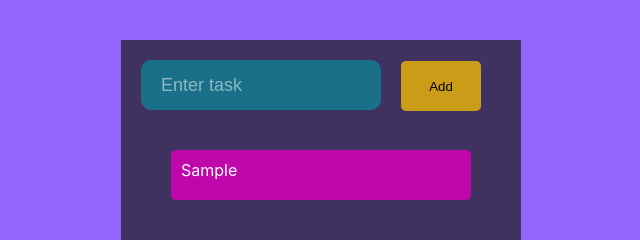
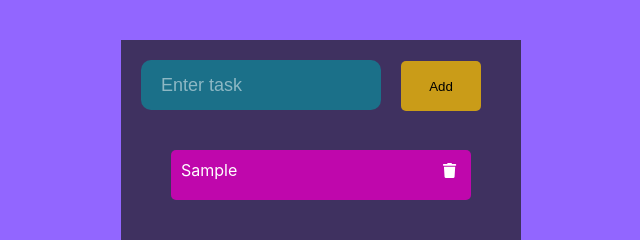
Before and after one commit to amalbros/todoapp, a React (Create React App) app: page / in a window 1280 px wide. Both pictures are taken after typing "Sample" into the empty fields and a click on the button "Add". Shown: the top 240 px of the page, without its empty margins (319-959 px from the left). Built offline with nearby package versions, Linux system fonts and the light colour scheme.

Commit message:
Delete Item functionality added

```diff
--- a/src/App.js
+++ b/src/App.js
@@ -2,6 +2,9 @@ import logo from './logo.svg';
 import './App.css';
 import React from 'react';
 import ListItems from './ListItems';
+import { library } from '@fortawesome/fontawesome-svg-core';
+import { faTrash } from '@fortawesome/free-solid-svg-icons';
+library.add(faTrash)
 class App extends React.Component {
   constructor(props){
     super(props);
@@ -14,6 +17,7 @@ class App extends React.Component {
     }
     this.handleInput = this.handleInput.bind(this);
     this.addItem = this.addItem.bind(this);
+    this.deleteItem = this.deleteItem.bind(this);
 
   }
   addItem(e){
@@ -38,6 +42,14 @@ class App extends React.Component {
       }
     })
   }
+  deleteItem(key){
+    const filteredItems= this.state.items.filter(item =>
+      item.key!==key);
+    this.setState({
+      items: filteredItems
+    })
+
+  }
   render(){
     return ( <div className="App">
     <header>
@@ -47,7 +59,7 @@ class App extends React.Component {
         </form>
         <p>{this.state.items.text}</p>
     </header>
-    <ListItems items={this.state.items}></ListItems>
+    <ListItems items={this.state.items} deleteItem={this.deleteItem}></ListItems>
   </div>);
   }
 }
--- a/src/ListItems.css
+++ b/src/ListItems.css
@@ -8,5 +8,15 @@
 }
 .list p{
     padding: 10px;
-
+   position: relative;
 }
+.list p span{
+    position: absolute;
+    right: 10px;
+    cursor:pointer;
+}
+.faicons{
+    margin: 0 5px;
+    font-size: 15px;
+    cursor: pointer;
+}
--- a/src/ListItems.js
+++ b/src/ListItems.js
@@ -1,6 +1,6 @@
 import './ListItems.css';
 import React from 'react';
-
+import { FontAwesomeIcon } from '@fortawesome/react-fontawesome'
 
 function ListItems(props){
     const items = props.items;
@@ -9,6 +9,12 @@ function ListItems(props){
        return <div className="list" key={item.key}>
      <p>
         {item.text}
+        <span>
+
+        <FontAwesomeIcon className="faicons" onClick={() => {
+            props.deleteItem(item.key)
+        }} icon="trash" />
+        </span>
      </p>
 
     </div>})
```
